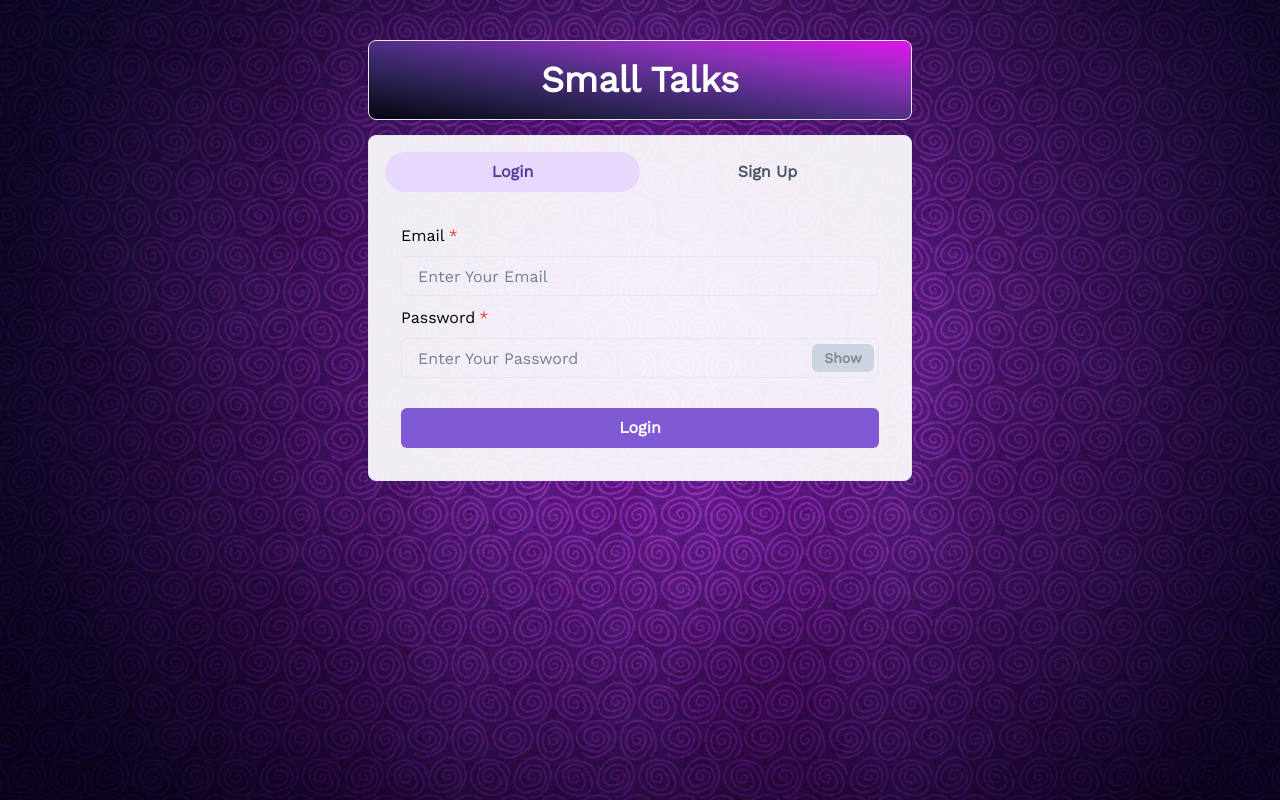
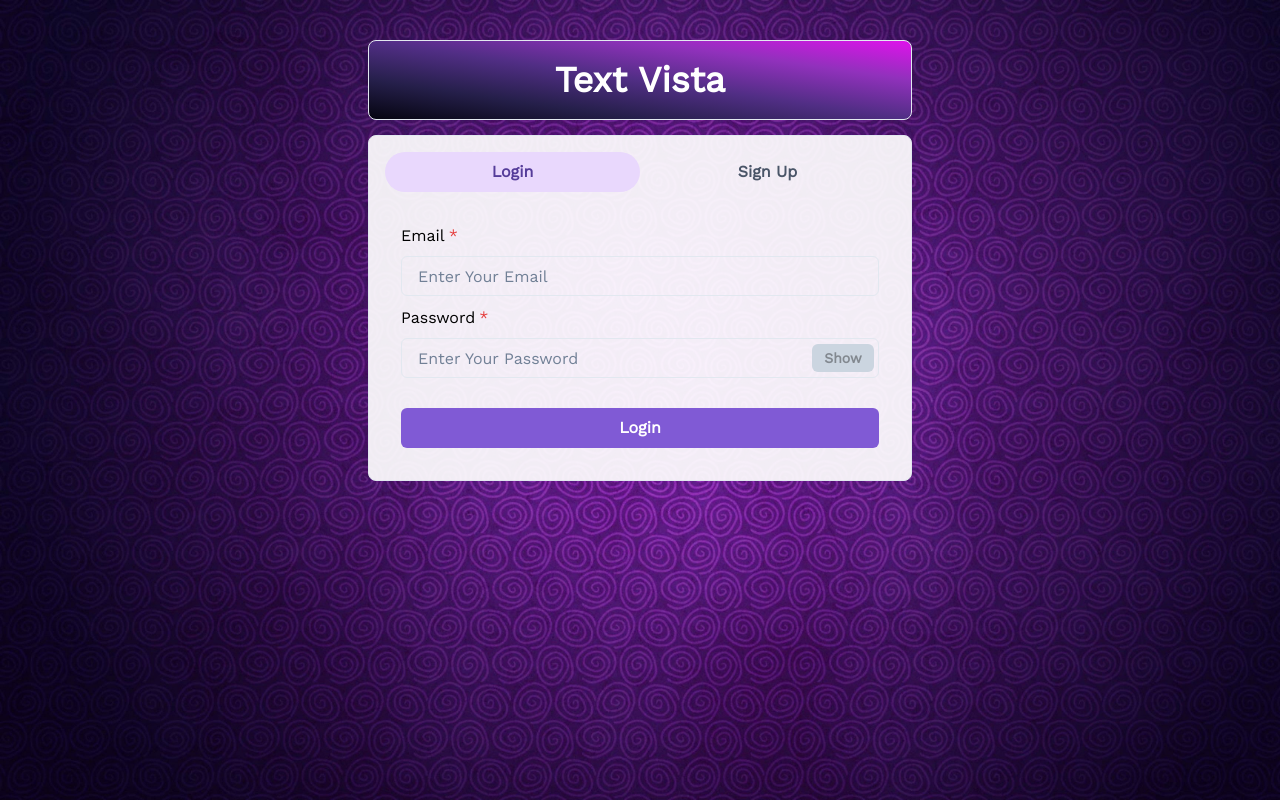
Before and after one commit to ArunMehraa/webrtc_text_vista, a React (Create React App) app in the folder frontend/: page / in a window 1280 px wide. Built offline with nearby package versions, Linux system fonts and the light colour scheme; no server answers.

Commit message:
Update homepage.js

```diff
--- a/frontend/src/Pages/homepage.js
+++ b/frontend/src/Pages/homepage.js
@@ -33,7 +33,7 @@ const Homepage = () => {
                     fontWeight="bold"
                     color="white"
 
-                >Small Talks</Text>
+                >Text Vista</Text>
             </Box>
             <Box
                 bg={"whiteAlpha.900"}
```
